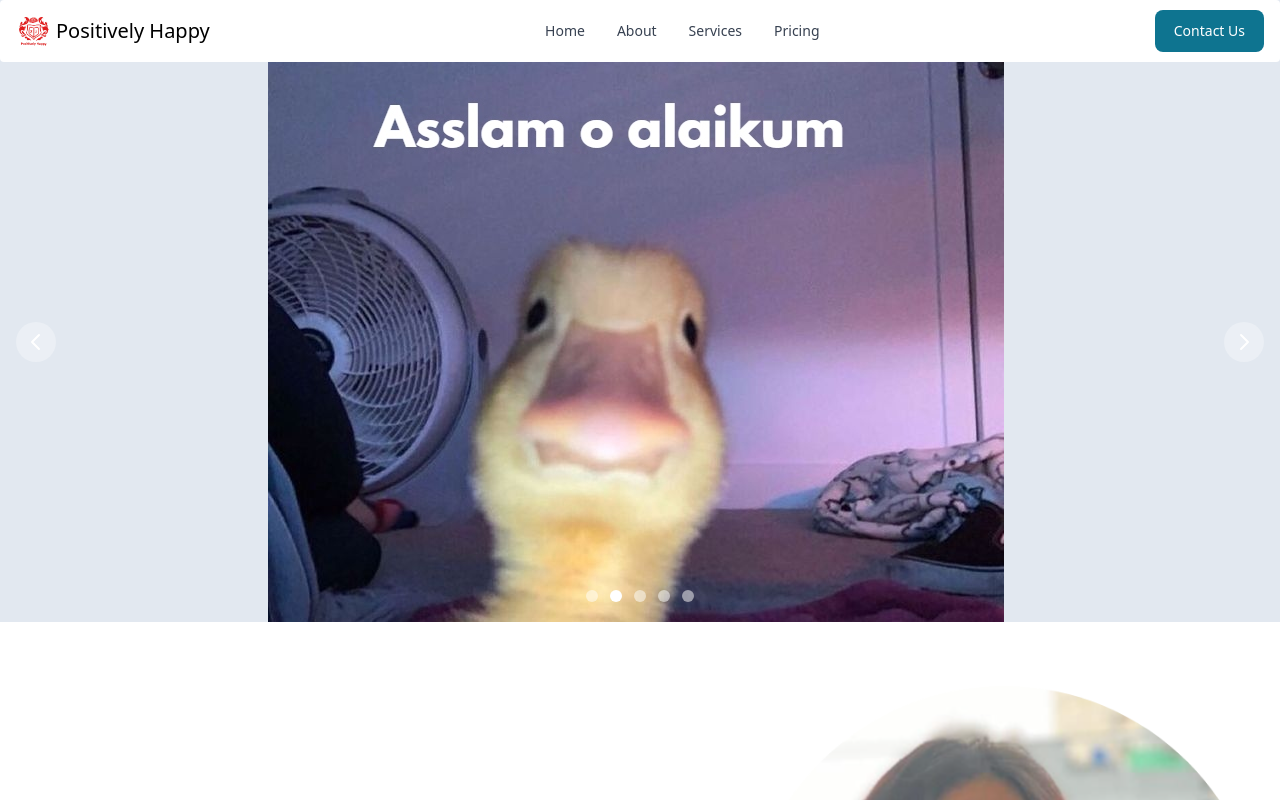
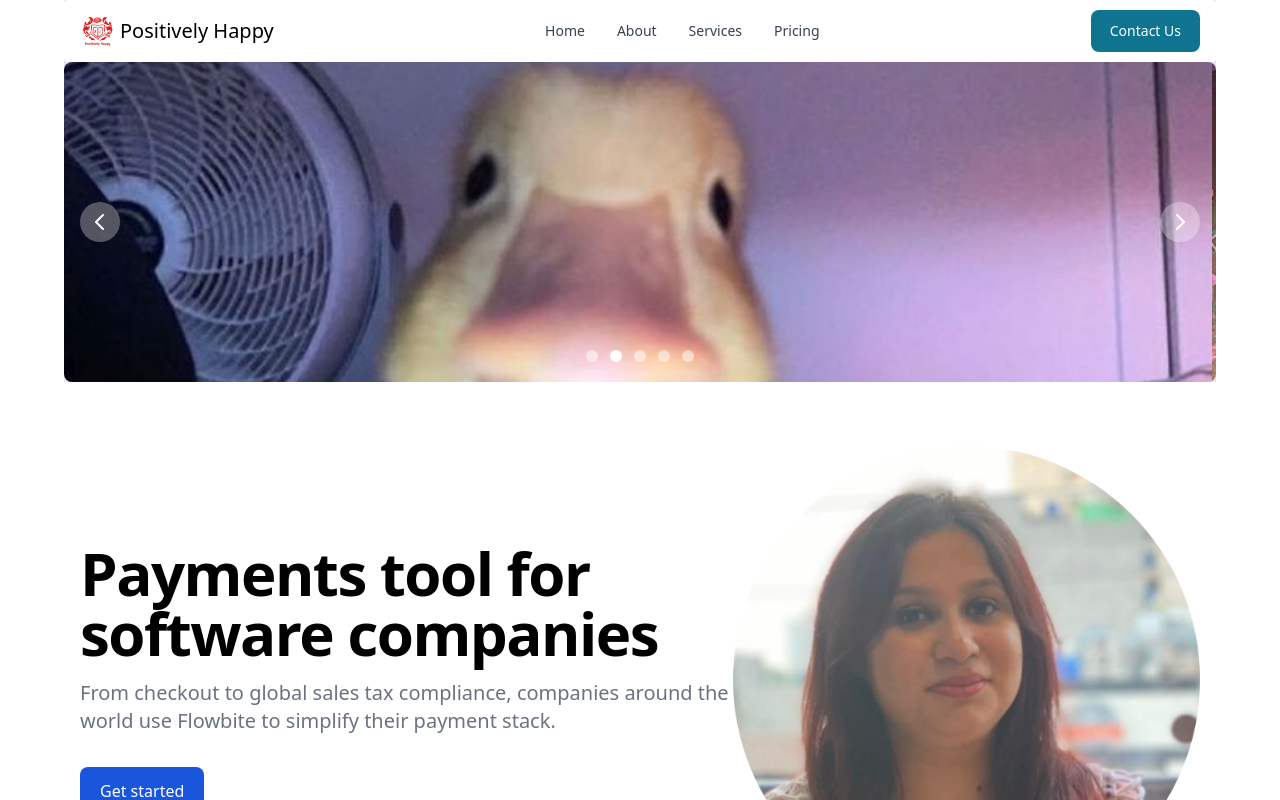
Before and after one commit to Mobeen68/Mobeen68.github.io, a React (Create React App) app: page / in a window 1280 px wide. Shown: the top 800 px of the page. Built offline with nearby package versions, Linux system fonts and the light colour scheme.

Commit message:
added domain name

```diff
--- a/src/pages/Home/Home.jsx
+++ b/src/pages/Home/Home.jsx
@@ -9,14 +9,16 @@ import Team from "./components/Team";
 
 const Home = () => {
   return (
-    <div className=" bg-slate-200">
-      <Navbar />
-      <Slider />
-      <Hero />
-      <Info />
-      <Team />
+    <>
+      <div className="lg:mx-16 bg-slate-200">
+        <Navbar />
+        <Slider />
+        <Hero />
+        <Info />
+        <Team />
+      </div>
       <Footer />
-    </div>
+    </>
   );
 };
 
--- a/src/pages/Home/components/Ending.jsx
+++ b/src/pages/Home/components/Ending.jsx
@@ -10,7 +10,7 @@ import {
 
 const Ending = () => {
   return (
-    <Footer container={true}>
+    <Footer container={true} >
       <div className="w-full">
         <div className="w-full flex flex-col justify-between items-center md:flex md:flex-row md:items-center md:justify-between">
           <Footer.Brand
--- a/src/pages/Home/components/Slider.jsx
+++ b/src/pages/Home/components/Slider.jsx
@@ -4,10 +4,10 @@ import { config } from "../../../config";
 
 const Slider = () => {
   return (
-    <div style={{ height: "70vh" }} className="h-56 sm:h-64 xl:h-80 2xl:h-96">
+    <div className="h-56 sm:h-64 xl:h-80 2xl:h-96 ">
       <Carousel>
         {config.images.map(({ link }) => (
-          <img src={link} alt="..." className="w-auto h-auto" />
+          <img src={link} alt="..." className="object-fill h-auto" />
         ))}
       </Carousel>
     </div>
```
Also changed, not shown: CNAME.txt (added).
